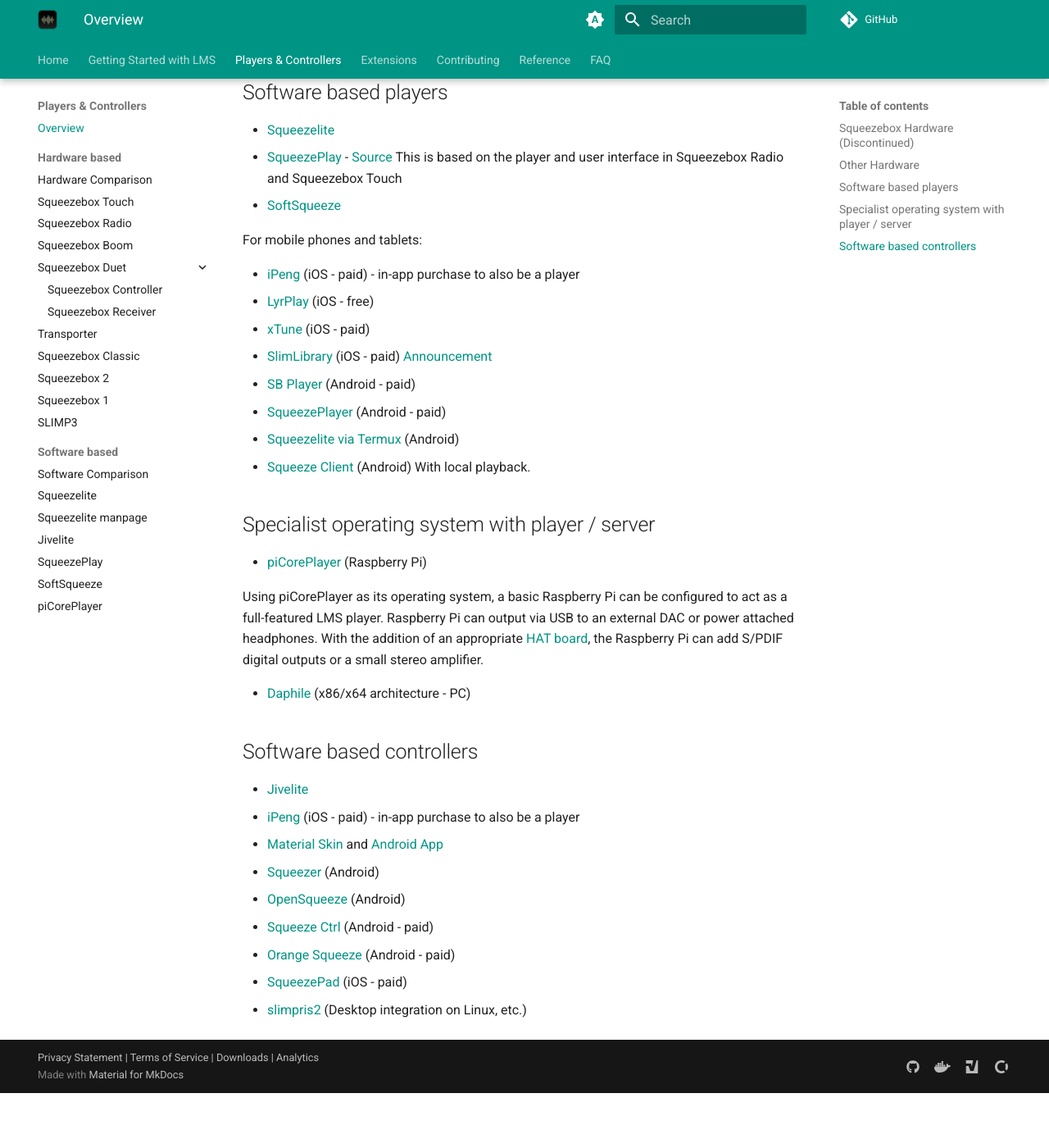
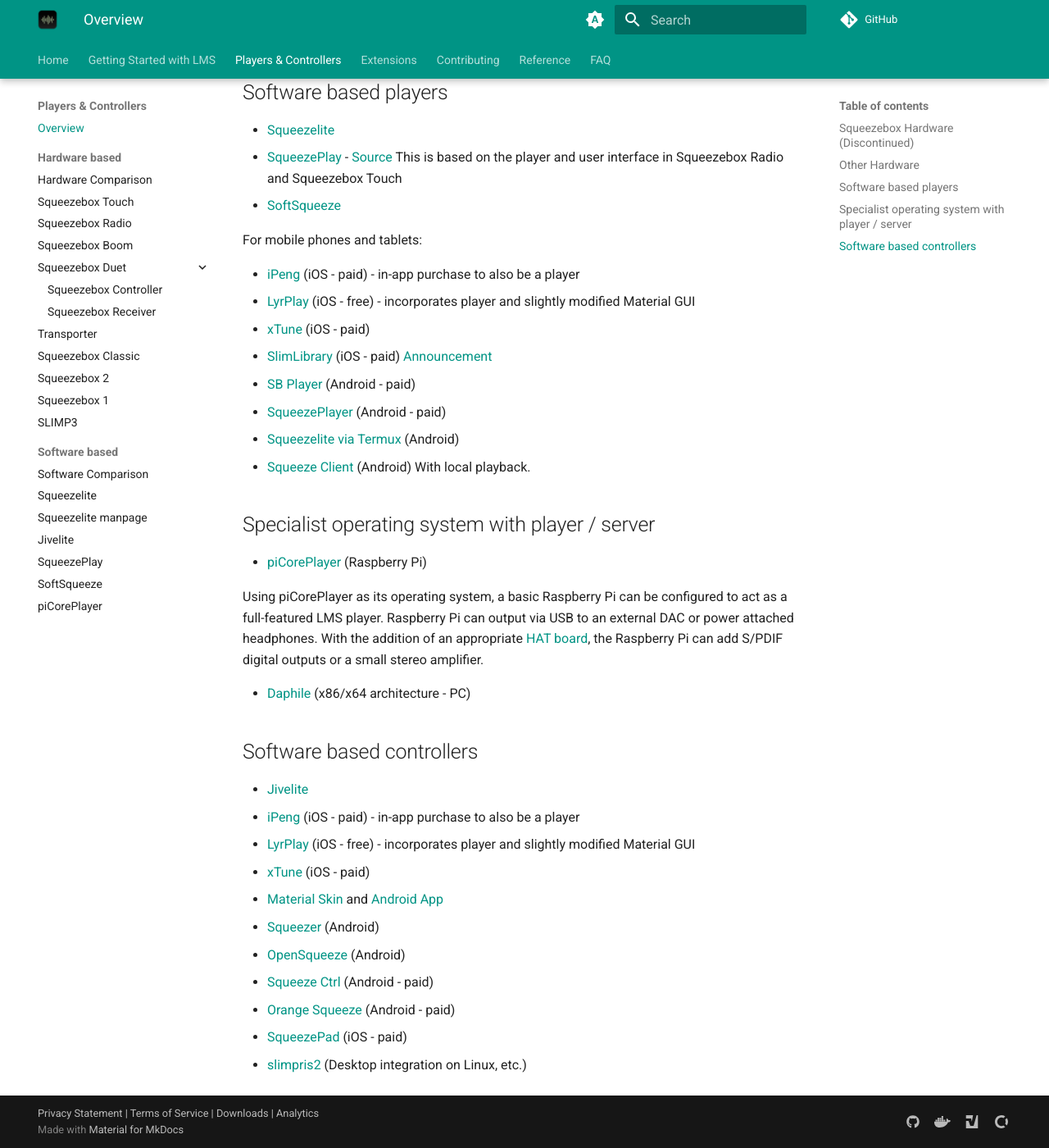
Before and after one commit to LMS-Community/lms-community.github.io, an MkDocs documentation site: the page built from docs/players-and-controllers/index.md, in a window 1280 px wide and 1400 px high, scrolled down 1897 px. Shown: the whole window at 82% size. Built offline with MkDocs 1.6.1 and Material for MkDocs 9.7.7, drawn with Linux system fonts in a browser that asks for light colours; a script that is not in the unit is left out; plug-ins that fetch from the network failed and are left out; comment, search, counter and statistics services are not loaded; before the commit the page ends 3230 px from its top, so only the background shows below that.

Commit message:
Update index.md - minor mods

```diff
--- a/docs/players-and-controllers/index.md
+++ b/docs/players-and-controllers/index.md
@@ -59,7 +59,7 @@
 For mobile phones and tablets:
 
 - [iPeng](https://penguinlovesmusic.de/) (iOS - paid) - in-app purchase to also be a player
-- [LyrPlay](https://apps.apple.com/gb/app/lyrplay/id6746776736) (iOS - free)
+- [LyrPlay](https://apps.apple.com/gb/app/lyrplay/id6746776736) (iOS - free) - incorporates player and slightly modified Material GUI
 - [xTune](https://apps.apple.com/gb/app/xtune-lyrion-remote-player/id6744552136) (iOS - paid)
 - [SlimLibrary](https://apps.apple.com/us/app/slimlibrary/id1022479972) (iOS - paid) [Announcement](https://forums.lyrion.org/forum/user-forums/3rd-party-software/100649-announce-slimlibrary-new-ios-remote-control-and-player-for-logitech-media-server?view=thread)
 - [SB Player](https://play.google.com/store/apps/details?id=com.angrygoat.android.sbplayer) (Android - paid)
@@ -79,6 +79,8 @@
 
 - [Jivelite](jivelite.md)
 - [iPeng](https://penguinlovesmusic.de/) (iOS - paid) - in-app purchase to also be a player
+- [LyrPlay](https://apps.apple.com/gb/app/lyrplay/id6746776736) (iOS - free) - incorporates player and slightly modified Material GUI
+- [xTune](https://apps.apple.com/gb/app/xtune-lyrion-remote-player/id6744552136) (iOS - paid)
 - [Material Skin](https://github.com/CDrummond/lms-material) and [Android App](https://github.com/CDrummond/lms-material-app)
 - [Squeezer](https://github.com/kaaholst/android-squeezer) (Android)
 - [OpenSqueeze](https://github.com/orangebikelabs/opensqueeze) (Android)
```
